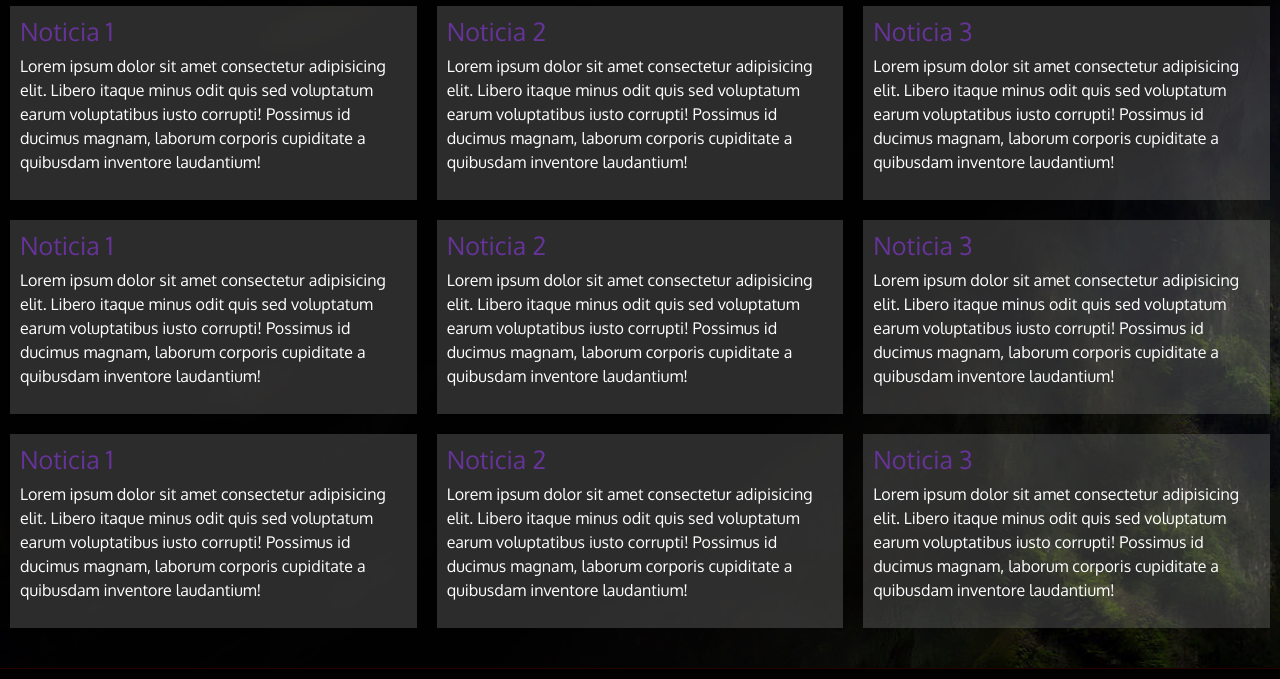
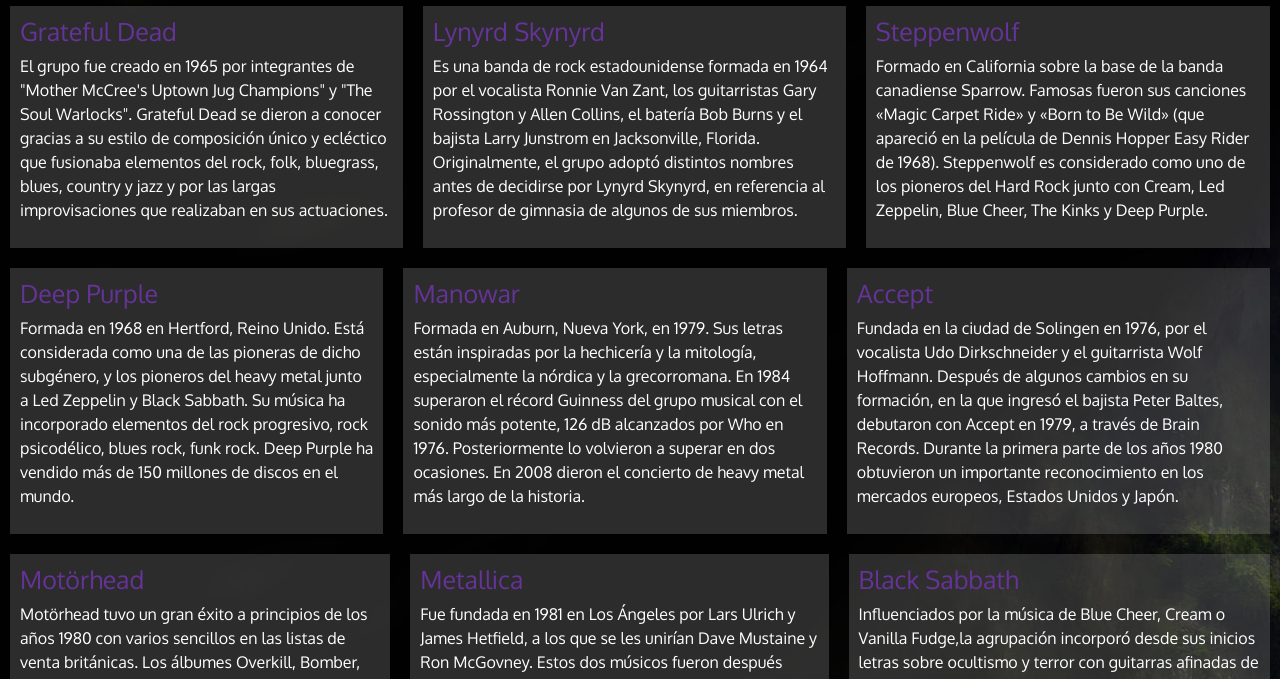
Before and after one commit to jpschurz/javascript-coderhouse, a plain HTML site: page pages/noticias.html in a window 1280 px wide. Shown: the part 430-1109 px from the top of the page. Drawn offline with nearby package versions, Linux system fonts and the light colour scheme; a web font is replaced by a local one.

Commit message:
Creación respponsive del sitio

```diff
--- a/css/style.css
+++ b/css/style.css
@@ -317,6 +317,7 @@
     display: flex;
     justify-content: space-around;
     align-items: center;
+    flex-wrap: wrap;
 }
 
 .img-logo-menu-footer{
@@ -341,3 +342,54 @@
     height: 32px;
     border-radius: 10px;
 }
+
+/* Medias queries */
+
+/* Mobile */
+@media screen and (max-width: 576px){
+    .menu-footer-container{
+        margin: 6px 6px 6px 6px;
+    }
+    .column-noticias{
+        margin: 30px 10px 0px 10px
+    }
+
+    .grid-noticias{
+        flex-wrap: wrap;
+    }
+
+    .section-lanzamientos h2 {
+        margin: 10px 10px 10px 10px;
+    }
+
+    .section-conciertos {
+
+    }
+
+    .grid-img-conciertos{
+        margin: 10px 10px 20px 10px;
+    }
+
+    .section-lanzamientos{
+        display: none;
+    }
+
+    .section-conciertos h1 {
+
+    }
+
+}
+
+/* Tablet */
+@media screen and (min-width: 768px){
+    .form-contacto{
+
+    }
+}
+
+/* Desktop */
+@media screen and (min-width: 992px){
+    .form-contacto{
+
+    }
+}
--- a/pages/noticias.html
+++ b/pages/noticias.html
@@ -63,12 +63,10 @@
                         <!-- Noticias Columna 1 -->
                         <div class="column-noticias">
                             <h2>
-                                Noticia 1
+                                Grateful Dead
                             </h2>
                             <p>
-                                Lorem ipsum dolor sit amet consectetur adipisicing elit. Libero itaque minus odit quis
-                                sed voluptatum earum voluptatibus iusto corrupti! Possimus id ducimus magnam, laborum
-                                corporis cupiditate a quibusdam inventore laudantium!
+                                El grupo fue creado en 1965 por integrantes de "Mother McCree's Uptown Jug Champions" y "The Soul Warlocks". Grateful Dead se dieron a conocer gracias a su estilo de composición único y ecléctico que fusionaba elementos del rock, folk, bluegrass, blues, country y jazz y por las largas improvisaciones que realizaban en sus actuaciones.
                             </p>
                         </div>
                         <!-- Fin Noticias Columna 1 -->
@@ -76,12 +74,10 @@
                         <!-- Noticias Columna 2 -->
                         <div class="column-noticias">
                             <h2>
-                                Noticia 2
+                                Lynyrd Skynyrd
                             </h2>
                             <p>
-                                Lorem ipsum dolor sit amet consectetur adipisicing elit. Libero itaque minus odit quis
-                                sed voluptatum earum voluptatibus iusto corrupti! Possimus id ducimus magnam, laborum
-                                corporis cupiditate a quibusdam inventore laudantium!
+                                Es una banda de rock estadounidense formada en 1964 por el vocalista Ronnie Van Zant, los guitarristas Gary Rossington y Allen Collins, el batería Bob Burns y el bajista Larry Junstrom en Jacksonville, Florida. Originalmente, el grupo adoptó distintos nombres antes de decidirse por Lynyrd Skynyrd, en referencia al profesor de gimnasia de algunos de sus miembros.
                             </p>
                         </div>
                         <!-- Fin Noticias Columna 2 -->
@@ -89,12 +85,10 @@
                         <!-- Noticias Columna 3 -->
                         <div class="column-noticias">
                             <h2>
-                                Noticia 3
+                                Steppenwolf
                             </h2>
                             <p>
-                                Lorem ipsum dolor sit amet consectetur adipisicing elit. Libero itaque minus odit quis
-                                sed voluptatum earum voluptatibus iusto corrupti! Possimus id ducimus magnam, laborum
-                                corporis cupiditate a quibusdam inventore laudantium!
+                                Formado en California sobre la base de la banda canadiense Sparrow. Famosas fueron sus canciones «Magic Carpet Ride» y «Born to Be Wild» (que apareció en la película de Dennis Hopper Easy Rider de 1968). Steppenwolf es considerado como uno de los pioneros del Hard Rock junto con Cream, Led Zeppelin, Blue Cheer, The Kinks y Deep Purple.
                             </p>
                         </div>
                         <!-- Fin de Noticias Columna 3 -->
@@ -105,12 +99,10 @@
                         <!-- Noticias Columna 1 -->
                         <div class="column-noticias">
                             <h2>
-                                Noticia 1
+                                Deep Purple
                             </h2>
                             <p>
-                                Lorem ipsum dolor sit amet consectetur adipisicing elit. Libero itaque minus odit quis
-                                sed voluptatum earum voluptatibus iusto corrupti! Possimus id ducimus magnam, laborum
-                                corporis cupiditate a quibusdam inventore laudantium!
+                                Formada en 1968 en Hertford, Reino Unido. Está considerada como una de las pioneras de dicho subgénero, y los pioneros del heavy metal junto a Led Zeppelin y Black Sabbath. Su música ha incorporado elementos del rock progresivo, rock psicodélico, blues rock, funk rock. Deep Purple ha vendido más de 150 millones de discos en el mundo.
                             </p>
                         </div>
                         <!-- Fin Noticias Columna 1 -->
@@ -118,12 +110,11 @@
                         <!-- Noticias Columna 2 -->
                         <div class="column-noticias">
                             <h2>
-                                Noticia 2
+                                Manowar
                             </h2>
                             <p>
-                                Lorem ipsum dolor sit amet consectetur adipisicing elit. Libero itaque minus odit quis
-                                sed voluptatum earum voluptatibus iusto corrupti! Possimus id ducimus magnam, laborum
-                                corporis cupiditate a quibusdam inventore laudantium!
+                                Formada en Auburn, Nueva York, en 1979. Sus letras están inspiradas por la hechicería y la mitología, especialmente la nórdica y la grecorromana. En 1984 superaron el récord Guinness del grupo musical con el sonido más potente, 126 dB alcanzados por Who en 1976. Posteriormente lo volvieron a superar en dos ocasiones.
+                                En 2008 dieron el concierto de heavy metal más largo de la historia.
                             </p>
                         </div>
                         <!-- Fin Noticias Columna 2 -->
@@ -131,12 +122,10 @@
                         <!-- Noticias Columna 3 -->
                         <div class="column-noticias">
                             <h2>
-                                Noticia 3
+                                Accept
                             </h2>
                             <p>
-                                Lorem ipsum dolor sit amet consectetur adipisicing elit. Libero itaque minus odit quis
-                                sed voluptatum earum voluptatibus iusto corrupti! Possimus id ducimus magnam, laborum
-                                corporis cupiditate a quibusdam inventore laudantium!
+                                Fundada en la ciudad de Solingen en 1976, por el vocalista Udo Dirkschneider y el guitarrista Wolf Hoffmann. Después de algunos cambios en su formación, en la que ingresó el bajista Peter Baltes, debutaron con Accept en 1979, a través de Brain Records. Durante la primera parte de los años 1980 obtuvieron un importante reconocimiento en los mercados europeos, Estados Unidos y Japón.
                             </p>
                         </div>
                         <!-- Fin de Noticias Columna 3 -->
@@ -147,12 +136,10 @@
                         <!-- Noticias Columna 1 -->
                         <div class="column-noticias">
                             <h2>
-                                Noticia 1
+                                Motörhead
                             </h2>
                             <p>
-                                Lorem ipsum dolor sit amet consectetur adipisicing elit. Libero itaque minus odit quis
-                                sed voluptatum earum voluptatibus iusto corrupti! Possimus id ducimus magnam, laborum
-                                corporis cupiditate a quibusdam inventore laudantium!
+                                Motörhead tuvo un gran éxito a principios de los años 1980 con varios sencillos en las listas de venta británicas. Los álbumes Overkill, Bomber, Ace of Spades, Iron Fist, Orgasmatron, Bastards y particularmente No Sleep 'til Hammersmith cimentaron su reputación como una de las bandas más destacadas de la escena heavy metal británica.
                             </p>
                         </div>
                         <!-- Fin Noticias Columna 1 -->
@@ -160,12 +147,10 @@
                         <!-- Noticias Columna 2 -->
                         <div class="column-noticias">
                             <h2>
-                                Noticia 2
+                                Metallica
                             </h2>
                             <p>
-                                Lorem ipsum dolor sit amet consectetur adipisicing elit. Libero itaque minus odit quis
-                                sed voluptatum earum voluptatibus iusto corrupti! Possimus id ducimus magnam, laborum
-                                corporis cupiditate a quibusdam inventore laudantium!
+                                Fue fundada en 1981 en Los Ángeles por Lars Ulrich y James Hetfield, a los que se les unirían Dave Mustaine y Ron McGovney. Estos dos músicos fueron después sustituidos por el guitarrista Kirk Hammett y el bajista Cliff Burton respectivamente, Dave Mustaine fue despedido un año después de ingresar en la banda debido a su excesiva adicción al alcohol y su actitud violenta.
                             </p>
                         </div>
                         <!-- Fin Noticias Columna 2 -->
@@ -173,12 +158,10 @@
                         <!-- Noticias Columna 3 -->
                         <div class="column-noticias">
                             <h2>
-                                Noticia 3
+                                Black Sabbath
                             </h2>
                             <p>
-                                Lorem ipsum dolor sit amet consectetur adipisicing elit. Libero itaque minus odit quis
-                                sed voluptatum earum voluptatibus iusto corrupti! Possimus id ducimus magnam, laborum
-                                corporis cupiditate a quibusdam inventore laudantium!
+                                Influenciados por la música de Blue Cheer, Cream o Vanilla Fudge,la agrupación incorporó desde sus inicios letras sobre ocultismo y terror con guitarras afinadas de modo más grave y consiguió varios discos de oro y platino en la década de 1970. Son los pioneros del heavy metal junto a otros grupos contemporáneos.Han vendido más de 75 millones de discos en todo el mundo.
                             </p>
                         </div>
                         <!-- Fin de Noticias Columna 3 -->
```
Also changed, not shown: index.html (+11 -10 lines), pages/lanzamientos.html (+12 -21 lines).
